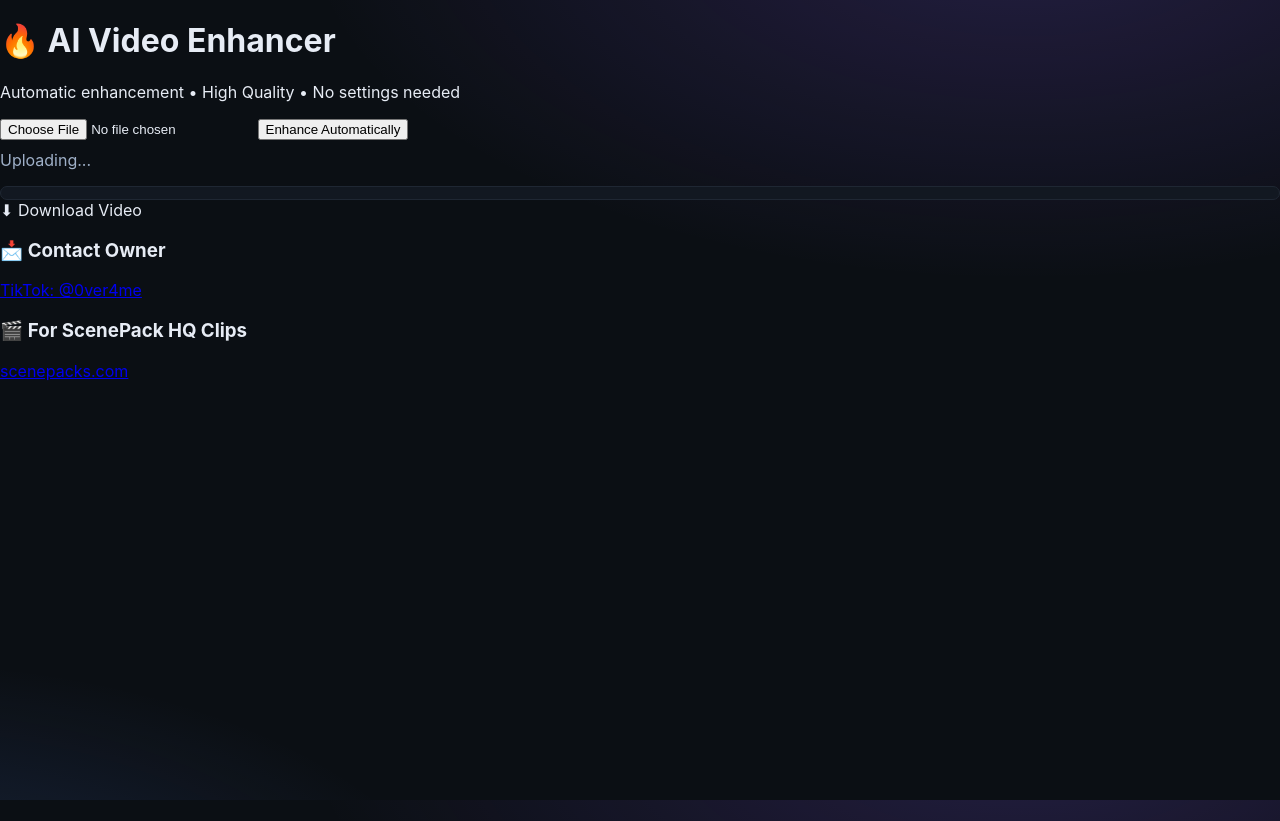
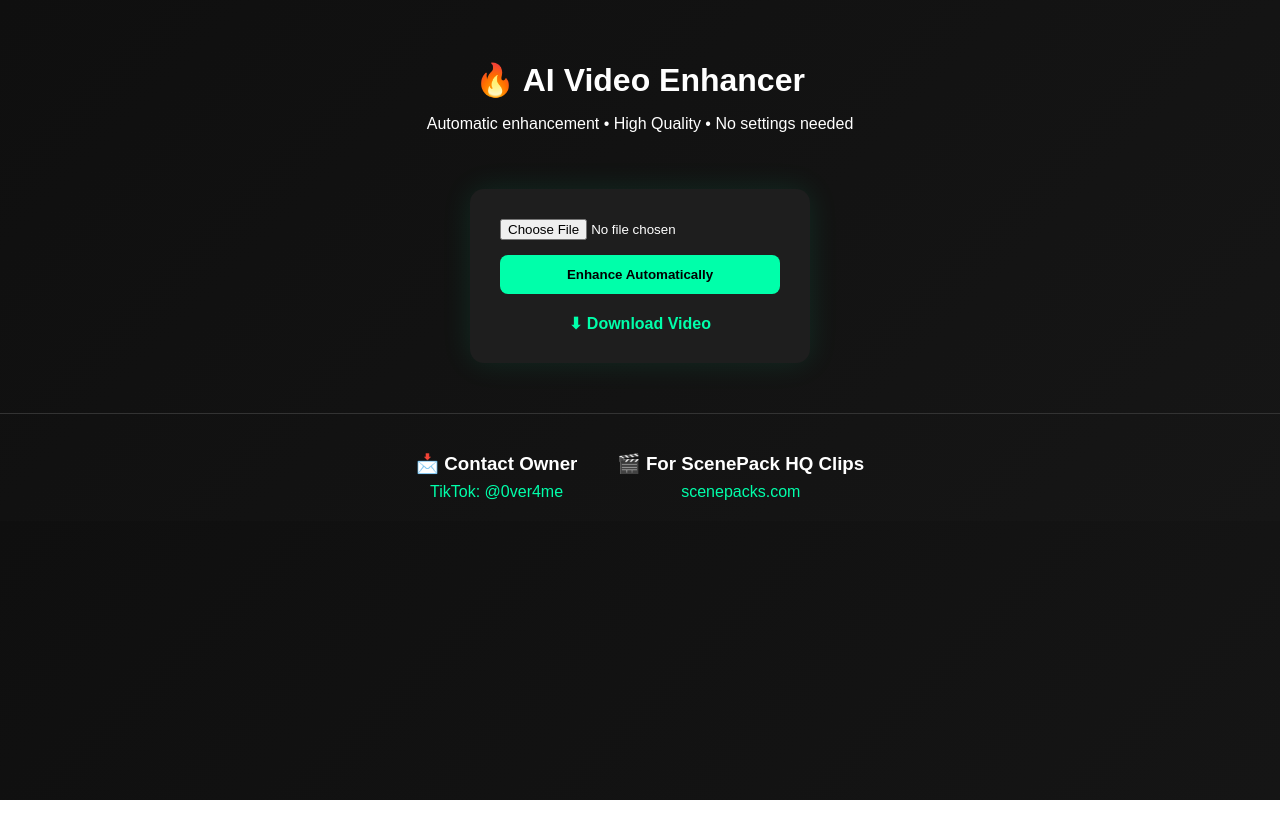
Before and after one commit to callMEJOO/VEDIO_AI, a website: page public/index.html in a window 1280 px wide. After the commit the page ends 800 px from the top, so only its background shows below. Drawn offline with Linux system fonts and the light colour scheme.

Commit message:
style.css

```diff
--- a/public/style.css
+++ b/public/style.css
@@ -1,98 +1,98 @@
-:root{
-  --bg:#0c0f13; --panel:#11161d; --soft:#151c25; --border:#1f2733;
-  --text:#e7ecf5; --muted:#9fb0c8; --accent:#5b8cff; --accent2:#8a5bff;
-}
-*{box-sizing:border-box}
-html,body{height:100%}
-body{
-  margin:0; color:var(--text);
-  background:
-    radial-gradient(1200px 600px at 80% -10%, rgba(138,91,255,.2), transparent 60%),
-    radial-gradient(1000px 500px at -10% 120%, rgba(91,140,255,.2), transparent 60%),
-    linear-gradient(#0b0f14,#0b0f14);
-  font-family:Inter, system-ui, -apple-system, Segoe UI, Roboto, Arial;
+* {
+  box-sizing: border-box;
+  font-family: Arial, sans-serif;
 }
 
-/* Top bar */
-.topbar{position:sticky; top:0; z-index:10; display:flex; justify-content:space-between; align-items:center;
-  padding:14px 18px; border-bottom:1px solid var(--border); backdrop-filter:saturate(140%) blur(8px);
-  background:rgba(12,15,19,.75);}
-.brand{display:flex; align-items:center; gap:14px}
-.logo{width:170px; height:32px}
-.subtitle{color:var(--muted); font-size:13px}
-.actions-bar{display:flex; align-items:center; gap:10px}
+body {
+  margin: 0;
+  background: linear-gradient(135deg, #0f0f0f, #161616);
+  color: #fff;
+  text-align: center;
+}
 
-/* Controls */
-.controls{display:flex; flex-direction:column; gap:12px; align-items:center; justify-content:center;
-  padding:16px; border-bottom:1px solid var(--border); background:rgba(17,22,29,.65);}
-select, .btn{
-  background:var(--soft); color:var(--text); border:1px solid var(--border);
-  border-radius:12px; padding:10px 14px; font-size:14px; cursor:pointer;
+header {
+  padding: 40px 20px;
 }
-.btn{transition:transform .06s ease, box-shadow .2s}
-.btn:active{transform:translateY(1px)}
-.btn-accent{background:linear-gradient(90deg,var(--accent),var(--accent2)); border:none; color:#fff; box-shadow:0 6px 18px rgba(93,140,255,.25);}
-.btn-ghost{background:transparent; color:var(--muted); border:1px dashed var(--border)}
 
-/* ===== Brand line / Logo (شفاف) ===== */
-.brandline{display:flex;align-items:center;gap:10px;justify-content:center;margin-bottom:10px}
-.wordmark{height:28px;width:auto;display:block}
-.brandline .dot{color:#7aa0ff;opacity:.9}
+header h1 {
+  margin-bottom: 10px;
+  font-size: 32px;
+}
 
-/* ===== Uploader ===== */
-.uploader{display:flex;gap:10px;align-items:center;justify-content:center;flex-wrap:wrap}
-.visually-hidden{position:absolute !important; left:-9999px !important; width:1px;height:1px; overflow:hidden; pointer-events:none;}
-.dropzone{
-  min-width:260px; max-width:620px; flex:1;
-  padding:14px; text-align:center; color:#bcd3ff;
-  border:1px dashed var(--border); border-radius:12px; background:#101624;
+main {
+  display: flex;
+  justify-content: center;
 }
-.dropzone.dragover{outline:2px solid var(--accent); background:#0f1830}
 
-/* rows */
-.row{display:flex;gap:10px;flex-wrap:wrap;justify-content:center}
-select, .btn{min-height:40px}
+.card {
+  background: #1e1e1e;
+  padding: 30px;
+  border-radius: 14px;
+  width: 340px;
+  box-shadow: 0 0 30px rgba(0,255,170,0.1);
+}
 
-/* Tune sliders */
-.tune{display:flex;gap:14px;align-items:center;flex-wrap:wrap; justify-content:center}
-.tune label{color:var(--muted);font-size:13px;display:flex;gap:8px;align-items:center}
-.tune input[type="range"]{width:140px; accent-color:var(--accent)}
-.range-val{background:#0a0f16;border:1px solid var(--border);padding:2px 8px;border-radius:999px;font-size:12px;color:#cfe1ff}
+input[type="file"] {
+  width: 100%;
+  margin-bottom: 15px;
+}
 
-/* Preview */
-.preview{display:grid; grid-template-columns:1fr 1fr; gap:16px; padding:16px; max-width:1200px; margin:0 auto}
-.pane{background:var(--panel); border:1px solid var(--border); border-radius:14px; padding:12px}
-.pane h3{margin:6px 0 12px; color:var(--muted); font-weight:700}
-img, video{width:100%; max-height:62vh; object-fit:contain; background:#0a0e12; border:1px solid #1b2330; border-radius:10px;}
+button {
+  width: 100%;
+  padding: 12px;
+  background: #00ffaa;
+  border: none;
+  border-radius: 8px;
+  font-weight: bold;
+  cursor: pointer;
+}
 
-/* Status */
-.status{max-width:820px; margin:12px auto 24px; padding:0 16px; text-align:center}
-.progress{position:relative;height:14px; background:#121821; border-radius:999px; overflow:hidden; border:1px solid var(--border)}
-#bar{height:100%; width:0%; background:linear-gradient(90deg,var(--accent),var(--accent2)); transition:width .3s}
-#pctLabel{position:absolute; right:10px; top:50%; transform:translateY(-50%); font-size:12px; color:#d8e4ff; text-shadow:0 1px 2px rgba(0,0,0,.4)}
-#statusText{margin-top:10px; color:var(--muted)}
+button:hover {
+  background: #00e699;
+}
 
-/* Overlay */
-.overlay{position:fixed; inset:0; display:none; flex-direction:column; justify-content:center; align-items:center;
-  background:rgba(8,10,14,.65); backdrop-filter:blur(2px); pointer-events:none; z-index:9999;}
-.overlay.show{display:flex; pointer-events:auto;}
-.spinner{width:48px; height:48px; border-radius:50%; border:4px solid rgba(255,255,255,.15); border-top-color:#fff; animation:spin 1s linear infinite; margin-bottom:10px;}
-.overlay-text{color:#fff; font-weight:600; margin-bottom:6px}
-.overlay-pct{color:#bcd3ff; font-weight:700; letter-spacing:.5px}
-@keyframes spin{to{transform:rotate(360deg)}}
+.progress {
+  width: 100%;
+  height: 10px;
+  background: #333;
+  border-radius: 5px;
+  margin-top: 10px;
+}
 
-/* Toast */
-.toast{position:fixed; left:50%; transform:translateX(-50%); bottom:18px; padding:10px 14px; border-radius:10px; color:#0c0f13;
-  background:#e7ecf5; box-shadow:0 8px 24px rgba(0,0,0,.25); max-width:90%; text-align:center; z-index:20;}
-.toast.error{background:#ffdada; color:#2b0e12}
-.toast.ok{background:#d9ffe6; color:#0d2b1d}
+#bar {
+  height: 100%;
+  width: 0%;
+  background: #00ffaa;
+  border-radius: 5px;
+}
 
-/* Debug + footer */
-.debug{max-width:1100px; margin:18px auto; padding:10px 12px; border-radius:10px; border:1px dashed #3a1c1c; background:#210f12; color:#ffc9c9; font-size:13px}
-.footer{color:var(--muted); border-top:1px solid var(--border); padding:14px 18px; text-align:center}
+.hidden {
+  display: none;
+}
 
-/* Responsive */
-@media (max-width:920px){ .preview{grid-template-columns:1fr} }
+#download {
+  display: block;
+  margin-top: 20px;
+  color: #00ffaa;
+  text-decoration: none;
+  font-weight: bold;
+}
 
-/* لأي عناصر أخرى بتستخدم hidden */
-[hidden]{ display:none !important; }
+footer {
+  margin-top: 50px;
+  padding: 20px;
+  border-top: 1px solid #333;
+  display: flex;
+  justify-content: center;
+  gap: 40px;
+  flex-wrap: wrap;
+}
+
+.footer-box h3 {
+  margin-bottom: 8px;
+}
+
+.footer-box a {
+  color: #00ffaa;
+  text-decoration: none;
+}
```
